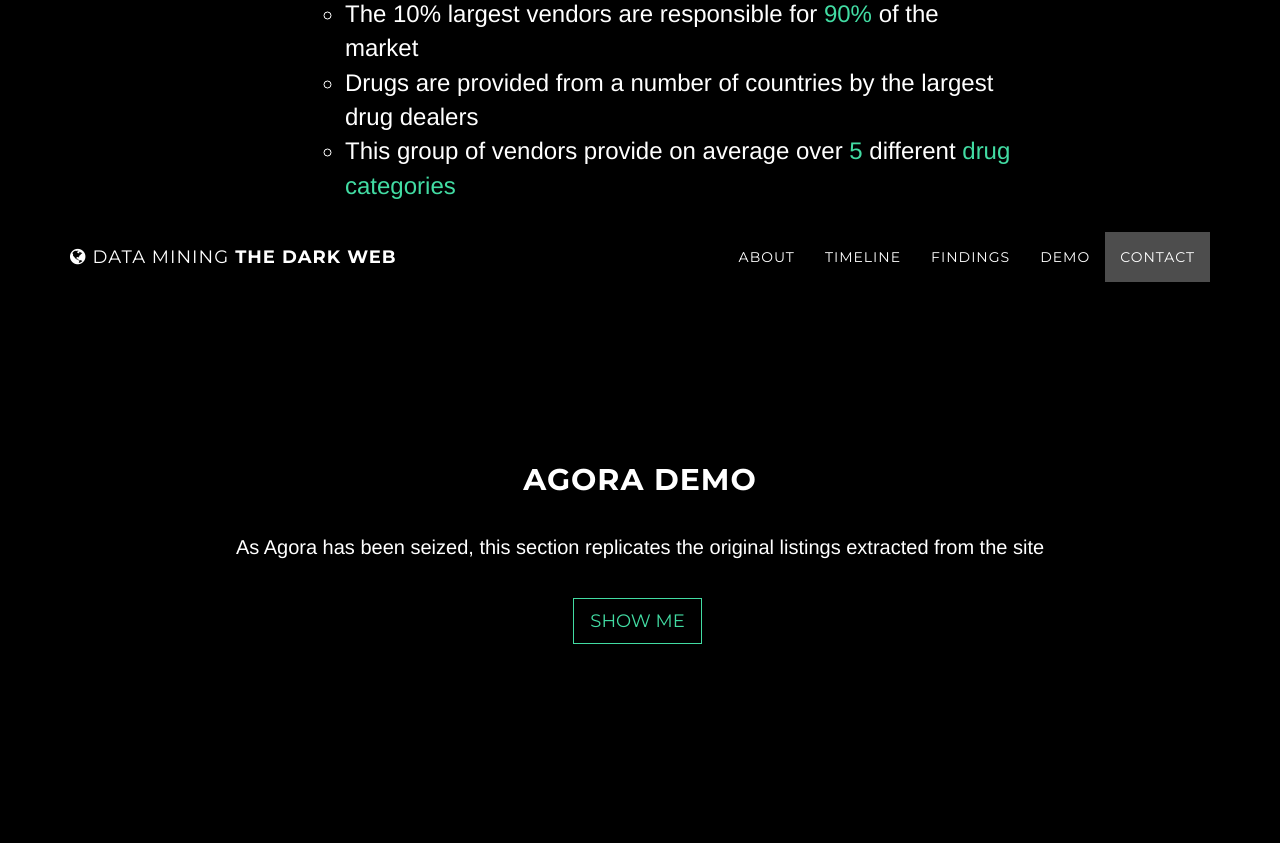
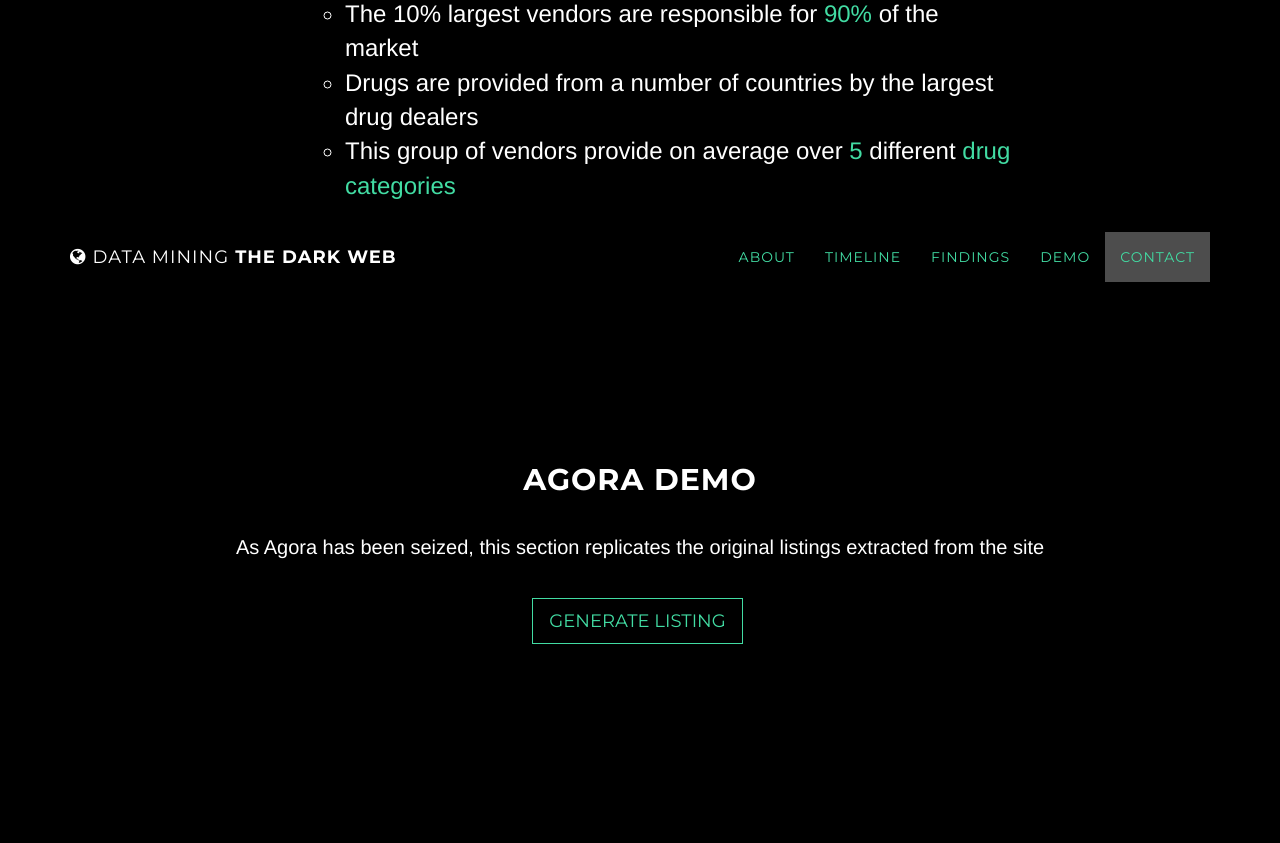
Before and after one commit to mauromsl/dark_web_datamining, a Django app: template demo/templates/demo/index.html in a window 1280 px wide, after a click on "DEMO". Shown: the part 4508-5351 px from the top of the page. Run offline with Django 3.2, Linux system fonts and the light colour scheme; the template is opened without the code that fills it, so the values that code supplies are empty; some libraries are stand-ins or nearby versions; some web fonts are replaced.

Commit message:
styling changes

```diff
--- a/demo/demo/views.py
+++ b/demo/demo/views.py
@@ -26,7 +26,8 @@ def random_item(request):
 		'product_title': item[0][0],
 		'product_description': item[0][1],
 		'product_image': item[0][2],
-		'product_category':item[0][3]
+		'product_category':item[0][3],
+        'product_gbp': str(item[0][4])
 	}
 
 	json_response = json.dumps(response_dict)
@@ -56,7 +57,7 @@ def get_random_item():
     number = random.randint(1,30000)
     return query(
         '''
-        SELECT product_name, product_description, product_picture, B.subCategory_name
+        SELECT product_name, product_description, product_picture, B.subCategory_name, GBP
         FROM tblProduct
         JOIN tblSubCategory B
         	ON B.subCategory_id = tblProduct.subCategory_id
--- a/demo/static/css/grayscale.css
+++ b/demo/static/css/grayscale.css
@@ -594,3 +594,11 @@ ol {
 #listing_image {
     display:none;
 }
+
+.green {
+color: #42dca3 !important;
+}
+
+#show-image {
+    display: none;
+}
--- a/demo/templates/demo/index.html
+++ b/demo/templates/demo/index.html
@@ -52,19 +52,19 @@
                         <a href="#page-top"></a>
                     </li>
                     <li>
-                        <a class="page-scroll" href="#about">About</a>
+                        <a class="page-scroll green" href="#about">About</a>
                     </li>
                     <li>
-                        <a class="page-scroll" href="#download">Timeline</a>
+                        <a class="page-scroll green" href="#download">Timeline</a>
                     </li>
                     <li>
-                        <a class="page-scroll" href="#findings">Findings</a>
+                        <a class="page-scroll green" href="#findings">Findings</a>
                     </li>
                     <li>
-                        <a class="page-scroll" href="#demo">Demo</a>
+                        <a class="page-scroll green" href="#demo">Demo</a>
                     </li>
                     <li>
-                        <a class="page-scroll" href="#contact">Contact</a>
+                        <a class="page-scroll green" href="#contact">Contact</a>
                     </li>
                 </ul>
             </div>
@@ -219,19 +219,20 @@
                 <p>As Agora has been seized, this section replicates the original listings extracted from the site</p>
                 <div class="listing">
                     <div class="col-lg-4">
-                        <button id="show-image" class="btn btn-default btn-sm"><span class="network-name">Show image</span></button>
-                        <div id="listing_image"></div>
+                        <a><p>Image: </p></a>
+                        <div id="listing_image">stuff</div>
                     </div>
                     <div class="col-lg-8">
                         <p id="listing_category"><b>Category: </b></p>
                         <p id="listing_title"><b>Title: </b></p>
-                        <p>Post:</p>
+                        <p id="listing_price"><b>Price: </b></p>
                         <div id="listing_description" class="well"></div>
                     </div>
                 </div>
                 <ul class="list-inline banner-social-buttons">
                     <li>
-                        <button id="show-me" class="btn btn-default btn-lg"><span class="network-name">Show me</span></button>
+                        <button id="show-me" class="btn btn-default btn-lg"><span class="network-name">Generate Listing</span></button>
+                        <button id="show-image" class="btn btn-default btn-lg"><span class="network-name">Show image</span></button>
                     </li>
                 </ul>
             </div>
@@ -286,17 +287,27 @@
 
     <script type="text/javascript">
         $('#show-me').click(function(){
-            console.log('asdasd');
             $('.listing').show();
+            $('#show-image').show()
             $.ajax({url: {% url 'random_item' %},
                 success: function(result){
                     console.log(result);
-                    $("#listing_title").hide().html('<b>Title: </b>' + result.product_title).fadeIn(500);
+                    $("#listing_title").hide().html('<a>Title: </a>' + result.product_title).fadeIn(500);
                     $("#listing_description").hide().html(result.product_description).fadeIn(500);
-                    $("#listing_category").hide().html('<b>Category: </b>' + result.product_category).fadeIn(500);
-                    $("listing_image").html('<img  src="/static/mining/'+result.product_image+'">');
+                    $("#listing_category").hide().html('<a>Category: </a>' + result.product_category).fadeIn(500);
+                    $("#listing_price").hide().html('<a>Price: </a>' + result.product_gbp + 'GBP').fadeIn(500);
+                    if (result.product_image) {
+                        $("#listing_image").html('<img  class="img-responsive" src="/static/mining/'+result.product_image+'">');
+                    }else{
+                        $("#listing_image").html('No image for this listing');
+                    }
                 }
             });
+        });
+    </script>
+    <script type="text/javascript">
+        $('#show-image').click(function(){
+            $('#listing_image').toggle();
         });
     </script>
 
```
